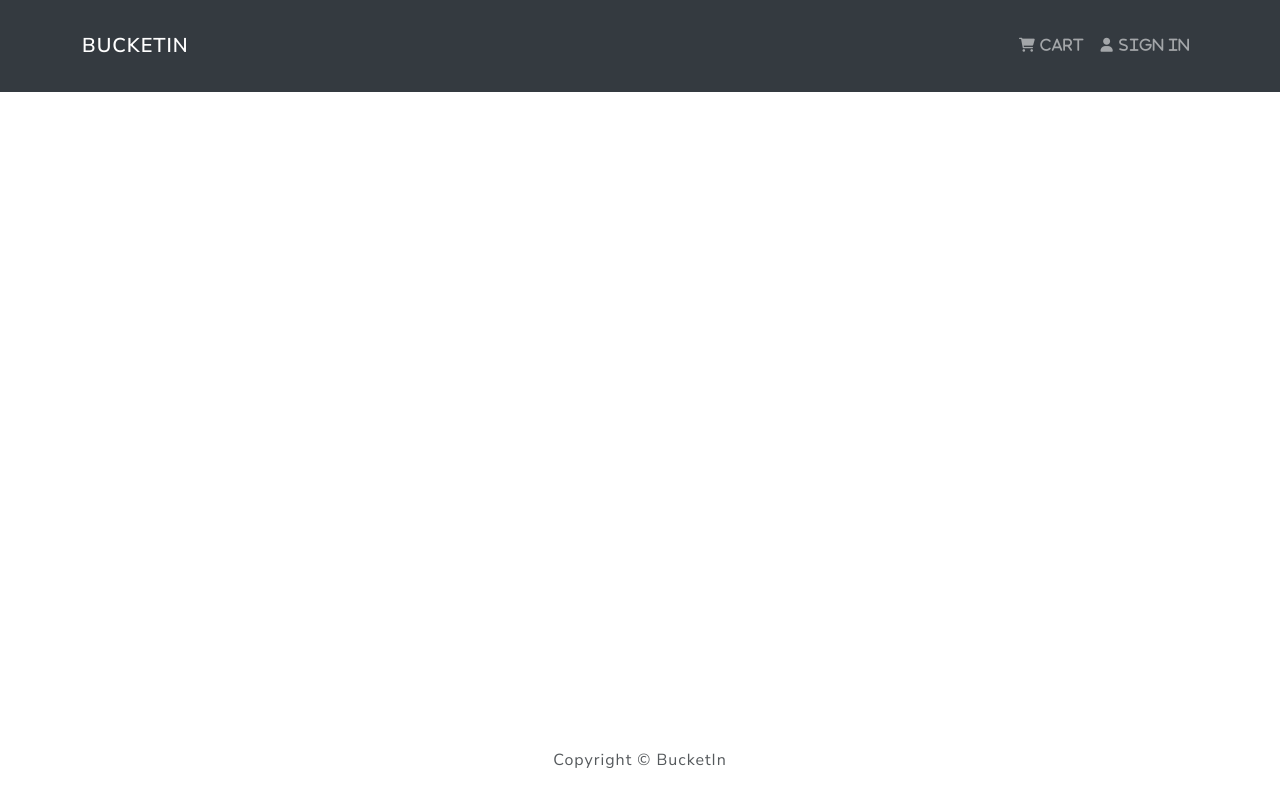
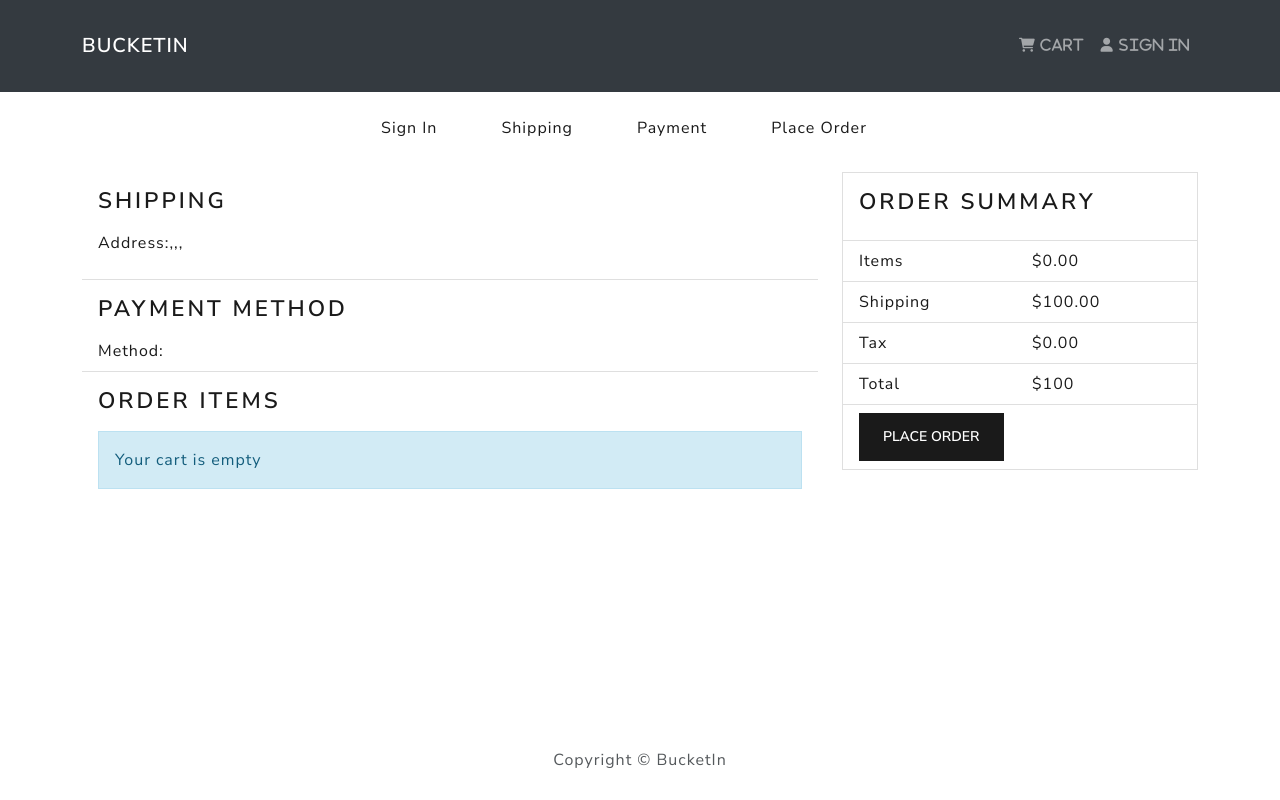
Before and after one commit to Hasan-Saju/BucketIn, a React (Create React App) app in the folder frontend/: page /placeorder in a window 1280 px wide. Built offline with nearby package versions, Linux system fonts and the light colour scheme.

Commit message:
Place order done

```diff
--- a/frontend/src/App.js
+++ b/frontend/src/App.js
@@ -1,6 +1,6 @@
 import React from 'react';
 import { BrowserRouter as Router, Route, Routes } from 'react-router-dom';
-import { Container } from 'react-bootstrap';
+import { Container, Placeholder } from 'react-bootstrap';
 import Header from './components/Header';
 import Footer from './components/Footer';
 import HomeScreen from './screens/HomeScreen';
@@ -10,6 +10,8 @@
 import RegisterScreen from './screens/RegisterScreen';
 import ProfileScreen from './screens/ProfileScreen';
 import ShippingScreen from './screens/ShippingScreen';
+import PaymentScreen from './screens/PaymentScreen';
+import PlaceOrderScreen from './screens/PlaceOrderScreen';
 
 const App = () => {
   return (
@@ -22,6 +24,8 @@
             <Route path='/register' element={<RegisterScreen />} />
             <Route path='/profile' element={<ProfileScreen />} />
             <Route path='/shipping' element={<ShippingScreen />} />
+            <Route path='/payment' element={<PaymentScreen />} />
+            <Route path='/placeorder' element={<PlaceOrderScreen />} />
             <Route path='/product/:id' element={<ProductScreen />} />
             <Route path='/cart/' element={<CartScreen />} />
             <Route path='/cart/:id' element={<CartScreen />} />
--- a/frontend/src/actions/cartActions.js
+++ b/frontend/src/actions/cartActions.js
@@ -3,6 +3,7 @@
   CART_ADD_ITEM,
   CART_REMOVE_ITEM,
   CART_SAVE_SHIPPING_ADDRESS,
+  CART_SAVE_PAYMENT_METHOD,
 } from '../constants/cartConstants';
 
 export const addToCart = (id, qty) => async (dispatch, getState) => {
@@ -38,3 +39,11 @@
   });
   localStorage.setItem('shippingAddress', JSON.stringify(data));
 };
+
+export const savePaymentMethod = (data) => (dispatch) => {
+  dispatch({
+    type: CART_SAVE_PAYMENT_METHOD,
+    payload: data,
+  });
+  localStorage.setItem('paymentMethod', JSON.stringify(data));
+};
--- /dev/null
+++ b/frontend/src/components/CheckoutSteps.js
@@ -0,0 +1,48 @@
+import React from 'react';
+import { Nav } from 'react-bootstrap';
+import { LinkContainer } from 'react-router-bootstrap';
+
+const CheckoutSteps = ({ step1, step2, step3, step4 }) => {
+  return (
+    <Nav className='justify-content-center mb-4'>
+      <Nav.Item>
+        {step1 ? (
+          <LinkContainer to='/login'>
+            <Nav.Link>Sign In</Nav.Link>
+          </LinkContainer>
+        ) : (
+          <Nav.Link disabled>Sign In</Nav.Link>
+        )}
+      </Nav.Item>
+      <Nav.Item>
+        {step2 ? (
+          <LinkContainer to='/shipping'>
+            <Nav.Link>Shipping</Nav.Link>
+          </LinkContainer>
+        ) : (
+          <Nav.Link disabled>Shipping</Nav.Link>
+        )}
+      </Nav.Item>
+      <Nav.Item>
+        {step3 ? (
+          <LinkContainer to='/payment'>
+            <Nav.Link>Payment</Nav.Link>
+          </LinkContainer>
+        ) : (
+          <Nav.Link disabled>Payment</Nav.Link>
+        )}
+      </Nav.Item>
+      <Nav.Item>
+        {step4 ? (
+          <LinkContainer to='/placeorder'>
+            <Nav.Link>Place Order</Nav.Link>
+          </LinkContainer>
+        ) : (
+          <Nav.Link disabled>Place Order</Nav.Link>
+        )}
+      </Nav.Item>
+    </Nav>
+  );
+};
+
+export default CheckoutSteps;
--- a/frontend/src/constants/cartConstants.js
+++ b/frontend/src/constants/cartConstants.js
@@ -1,3 +1,4 @@
 export const CART_ADD_ITEM = 'CART_ADD_ITEM';
 export const CART_REMOVE_ITEM = 'CART_REMOVE_ITEM';
 export const CART_SAVE_SHIPPING_ADDRESS = 'CART_SAVE_SHIPPING_ADDRESS';
+export const CART_SAVE_PAYMENT_METHOD = 'CART_SAVE_PAYMENT_METHOD';
--- /dev/null
+++ b/frontend/src/screens/PaymentScreen.js
@@ -0,0 +1,66 @@
+import React from 'react';
+import { useState } from 'react';
+import { Form, Button, Col } from 'react-bootstrap';
+import { useDispatch, useSelector } from 'react-redux';
+import FormContainer from '../components/FormContainer';
+import { savePaymentMethod } from '../actions/cartActions';
+import { useNavigate } from 'react-router-dom';
+import CheckoutSteps from '../components/CheckoutSteps';
+
+const PaymentScreen = () => {
+  const navigate = useNavigate();
+
+  const cart = useSelector((state) => state.cart);
+  const { shippingAddress } = cart;
+
+  if (!shippingAddress) {
+    navigate('/shipping');
+  }
+
+  const [paymentMethod, setPaymentMethod] = useState('PayPal');
+
+  const dispatch = useDispatch();
+
+  const submitHandler = (e) => {
+    e.preventDefault();
+    dispatch(savePaymentMethod(paymentMethod));
+    navigate('/placeorder');
+  };
+
+  return (
+    <FormContainer>
+      <CheckoutSteps step1 step2 step3 />
+      <h1>Payment Method</h1>
+      <Form onSubmit={submitHandler}>
+        <Form.Group>
+          <Form.Label as='legend'>Select Method</Form.Label>
+          <Col>
+            <Form.Check
+              type='radio'
+              label='PayPal or Credit Card'
+              id='PayPal'
+              name='paymentMethod'
+              value='PayPal'
+              checked
+              onChange={(e) => setPaymentMethod(e.target.value)}
+            ></Form.Check>
+            <Form.Check
+              type='radio'
+              label='Stripe'
+              id='Stripe'
+              name='paymentMethod'
+              value='Stripe'
+              onChange={(e) => setPaymentMethod(e.target.value)}
+            ></Form.Check>
+          </Col>{' '}
+        </Form.Group>
+
+        <Button type='submit' variant='primary'>
+          Continue
+        </Button>
+      </Form>
+    </FormContainer>
+  );
+};
+
+export default PaymentScreen;
--- /dev/null
+++ b/frontend/src/screens/PlaceOrderScreen.js
@@ -0,0 +1,134 @@
+import React from 'react';
+import { useState } from 'react';
+import { Button, Row, Col, ListGroup, Image, Card } from 'react-bootstrap';
+import { Link } from 'react-router-dom';
+import { useDispatch, useSelector } from 'react-redux';
+import Message from '../components/Message';
+import { useNavigate } from 'react-router-dom';
+import CheckoutSteps from '../components/CheckoutSteps';
+
+const PlaceOrderScreen = () => {
+  const cart = useSelector((state) => state.cart);
+
+  //   Calculate Prices
+
+  const addDecimals = (num) => {
+    return (Math.round(num * 100) / 100).toFixed(2);
+  };
+
+  cart.itemsPrice = addDecimals(
+    cart.cartItems.reduce((acc, item) => acc + item.price * item.qty, 0)
+  );
+
+  cart.shippingPrice = addDecimals(cart.itemsPrice > 100 ? 0 : 100);
+  cart.taxPrice = addDecimals(Number((0.15 * cart.itemsPrice).toFixed(2)));
+  cart.totalPrice =
+    Number(cart.itemsPrice) +
+    Number(cart.shippingPrice) +
+    Number(cart.taxPrice);
+
+  const placeOrderHandler = () => {
+    console.log('order');
+  };
+  return (
+    <>
+      <CheckoutSteps step1 step2 step3 step4 />
+      <Row>
+        <Col md={8}>
+          <ListGroup variant='flush'>
+            <ListGroup.Item>
+              <h2>Shipping</h2>
+              <p>
+                <strong>Address:</strong>
+                {cart.shippingAddress.address},{cart.shippingAddress.city},
+                {cart.shippingAddress.postalCode},{cart.shippingAddress.country}
+              </p>
+            </ListGroup.Item>
+            <ListGroup.Item>
+              <h2>Payment Method</h2>
+              <strong>Method:</strong>
+              {cart.paymentMethod}
+            </ListGroup.Item>
+
+            <ListGroup.Item>
+              <h2>Order Items</h2>
+              {cart.cartItems.length === 0 ? (
+                <Message>Your cart is empty</Message>
+              ) : (
+                <ListGroup variant='flush'>
+                  {cart.cartItems.map((item, index) => (
+                    <ListGroup.Item key={index}>
+                      <Row>
+                        <Col md={1}>
+                          <Image
+                            src={item.image}
+                            alt={item.name}
+                            fluid
+                            rounded
+                          />
+                        </Col>
+                        <Col>
+                          <Link to={`/product/${item.product}`}>
+                            {item.name}
+                          </Link>
+                        </Col>
+                        <Col md={4}>
+                          {item.qty} x {item.price} = ${item.qty * item.price}
+                        </Col>
+                      </Row>
+                    </ListGroup.Item>
+                  ))}
+                </ListGroup>
+              )}
+            </ListGroup.Item>
+          </ListGroup>
+        </Col>
+        <Col md={4}>
+          <Card>
+            <ListGroup variant='flush'>
+              <ListGroup.Item>
+                <h2>Order Summary</h2>
+              </ListGroup.Item>
+              <ListGroup.Item>
+                <Row>
+                  <Col>Items</Col>
+                  <Col>${cart.itemsPrice}</Col>
+                </Row>
+              </ListGroup.Item>
+              <ListGroup.Item>
+                <Row>
+                  <Col>Shipping</Col>
+                  <Col>${cart.shippingPrice}</Col>
+                </Row>
+              </ListGroup.Item>
+              <ListGroup.Item>
+                <Row>
+                  <Col>Tax</Col>
+                  <Col>${cart.taxPrice}</Col>
+                </Row>
+              </ListGroup.Item>
+              <ListGroup.Item>
+                <Row>
+                  <Col>Total</Col>
+                  <Col>${cart.totalPrice}</Col>
+                </Row>
+              </ListGroup.Item>
+              <ListGroup.Item>
+                <Button
+                  type='button'
+                  className='btn-block'
+                  disabled={cart.cartItems === 0}
+                  onClick={placeOrderHandler}
+                >
+                  Place Order
+                </Button>
+              </ListGroup.Item>
+            </ListGroup>
+          </Card>
+        </Col>
+      </Row>
+    </>
+  );
+};
+
+export default PlaceOrderScreen;
--- a/frontend/src/screens/ShippingScreen.js
+++ b/frontend/src/screens/ShippingScreen.js
@@ -3,20 +3,31 @@
 import { Form, Button } from 'react-bootstrap';
 import { useDispatch, useSelector } from 'react-redux';
 import FormContainer from '../components/FormContainer';
+import { saveShippingAddress } from '../actions/cartActions';
+import { useNavigate } from 'react-router-dom';
+import CheckoutSteps from '../components/CheckoutSteps';
 
 const ShippingScreen = () => {
-  const [address, setAddress] = useState('');
-  const [city, setCity] = useState('');
-  const [postalCode, setPostalCode] = useState('');
-  const [country, setCountry] = useState('');
+  const cart = useSelector((state) => state.cart);
+  const { shippingAddress } = cart;
+
+  const [address, setAddress] = useState(shippingAddress.address);
+  const [city, setCity] = useState(shippingAddress.city);
+  const [postalCode, setPostalCode] = useState(shippingAddress.postalCode);
+  const [country, setCountry] = useState(shippingAddress.country);
+
+  const dispatch = useDispatch();
+  const navigate = useNavigate();
 
   const submitHandler = (e) => {
     e.preventDefault();
-    console.log('SS');
+    dispatch(saveShippingAddress({ address, city, postalCode, country }));
+    navigate('/payment');
   };
 
   return (
     <FormContainer>
+      <CheckoutSteps step1 step2 />
       <h1>Shipping</h1>
       <Form onSubmit={submitHandler}>
         <Form.Group controlId='address'>
--- a/frontend/src/store.js
+++ b/frontend/src/store.js
@@ -31,8 +31,15 @@
   ? JSON.parse(localStorage.getItem('userInfo'))
   : null;
 
+const shippingAddressFromStorage = localStorage.getItem('shippingAddress')
+  ? JSON.parse(localStorage.getItem('shippingAddress'))
+  : {};
+
 const initialState = {
-  cart: { cartItems: cartItemsFromStorage },
+  cart: {
+    cartItems: cartItemsFromStorage,
+    shippingAddress: shippingAddressFromStorage,
+  },
   userLogin: { userInfo: userInfoFromStorage },
 };
 
```
Also changed, not shown: frontend/src/reducers/cartReducers.js (+15 -1 lines).
